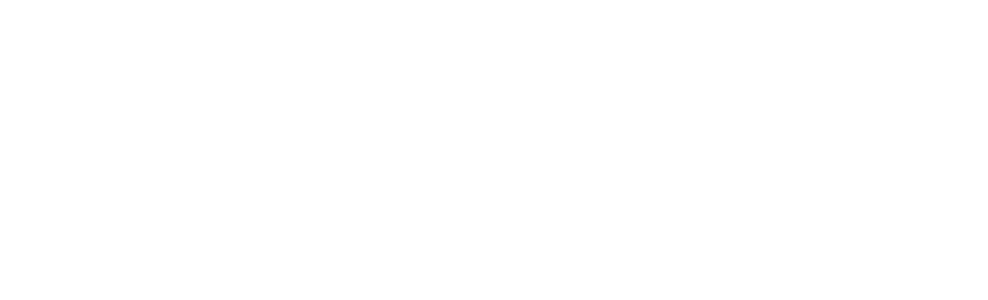
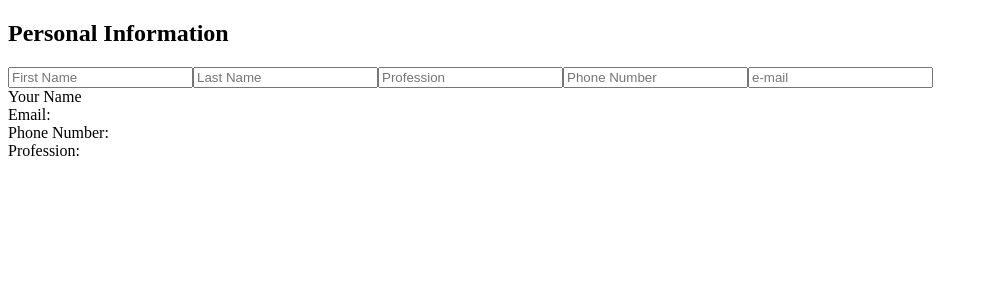
Before and after one commit to fmguerrero96/cvApplication, a React (Create React App) app: page / in a window 1280 px wide. Shown: the top 300 px of the page, without its empty margins (0-988 px from the left). Built offline with nearby package versions, Linux system fonts and the light colour scheme.

Commit message:
Set state for personal info, creat handleChange function and import components

```diff
--- a/src/App.js
+++ b/src/App.js
@@ -1,9 +1,29 @@
 import React from "react";
 import { useState } from "react";
+import EditPersonal from "./components/editPersonal";
+import ViewPersonal from "./components/viewPersonal";
 
 function App() {
+
+  const [person, setPerson] = useState({
+    firstName: 'Your Name',
+    lastName: '',
+    profession: '',
+    phoneNumber: '',
+    email: '',
+  })
+
+  function handleChange(e) {
+    setPerson({
+      ...person,
+      [e.target.name]: e.target.value
+    })
+  }
+
   return (
     <div >
+      <EditPersonal onEditInfo={handleChange}/>
+      <ViewPersonal firstName={person.firstName} lastName={person.lastName} profession={person.profession} phoneNumber={person.phoneNumber} email={person.email}/>
     </div>
   );
 }
```
